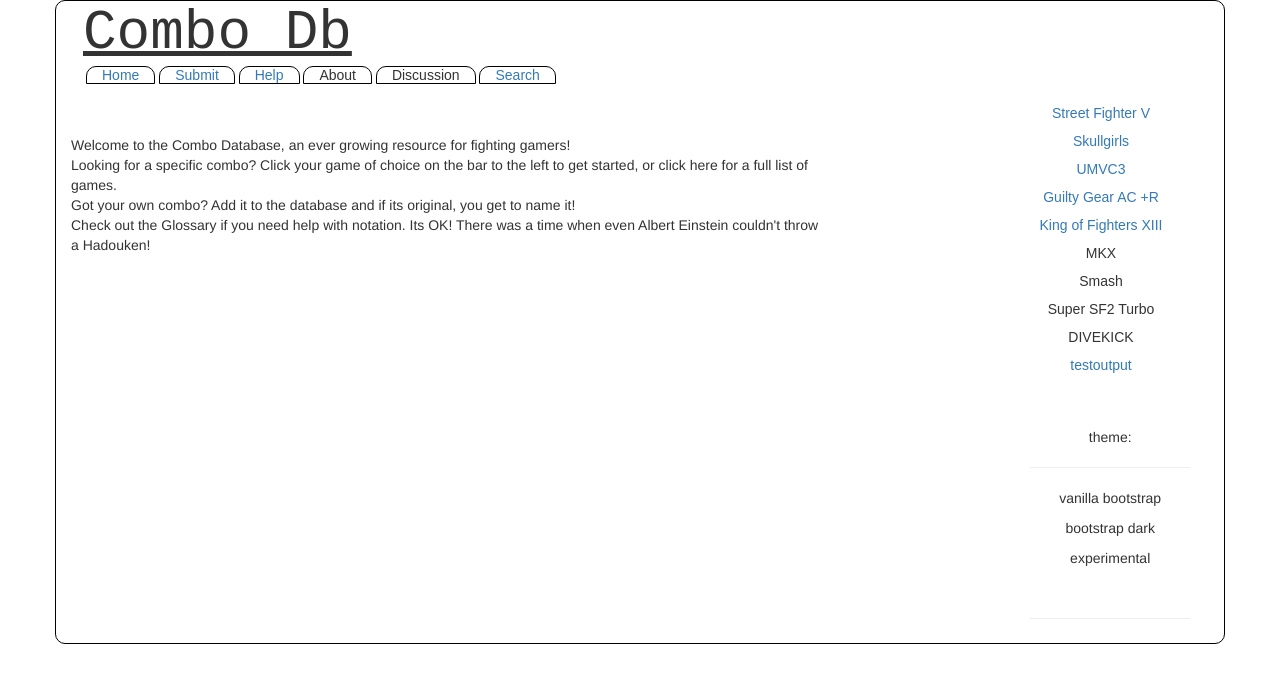
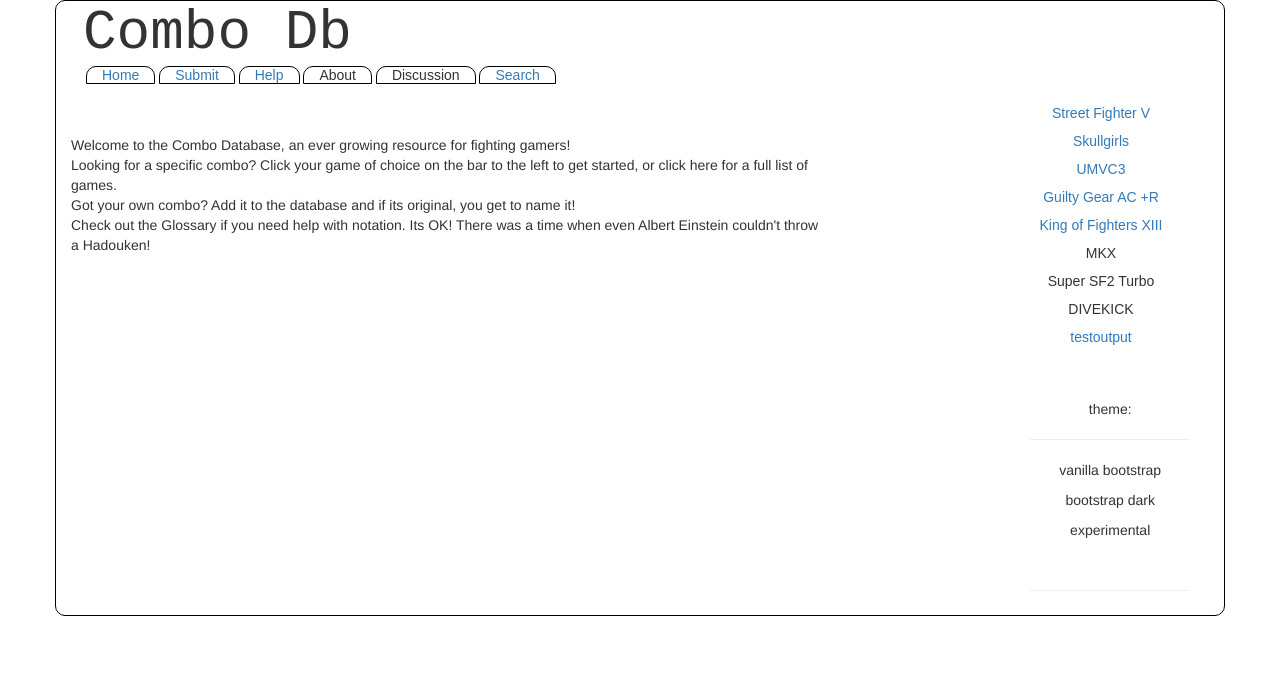
Before and after one commit to wickersham/Combo-DB, a website: page public/index.html in a window 1280 px wide. Drawn offline with nearby package versions, Linux system fonts and the light colour scheme; some packages are replaced by stand-ins of ours.

Commit message:
misc cleanup, added gitignore file

```diff
--- a/public/index.html
+++ b/public/index.html
@@ -46,7 +46,7 @@
             <li><a href="#/games/Guilty Gear AC +R">Guilty Gear AC +R</a></li>
             <li><a href="#/games/KOF XIII">King of Fighters XIII</a></li>
             <li>MKX</li>
-            <li>Smash</li>
+<!--            <li>Smash</li>-->
             <li>Super SF2 Turbo</li>
             <li>DIVEKICK</li>     <br>
             <li><a href="#/output">testoutput</a></li>
--- a/public/style/bootstrap dark.css
+++ b/public/style/bootstrap dark.css
@@ -11,7 +11,7 @@
 .title {
     font: 4em monospace;
 /*    text-align: center;*/
-    text-decoration: underline;
+/*    text-decoration: underline;*/
     margin: 12px;
 }
 
--- a/public/style/bootstrap style.css
+++ b/public/style/bootstrap style.css
@@ -21,7 +21,7 @@
 .title {
     font: 4em monospace;
 /*    text-align: center;*/
-    text-decoration: underline;
+/*    text-decoration: underline;*/
     margin: 12px;
 /*    background-color: yellow;*/
 }
```
Also changed, not shown: 1 other file.
